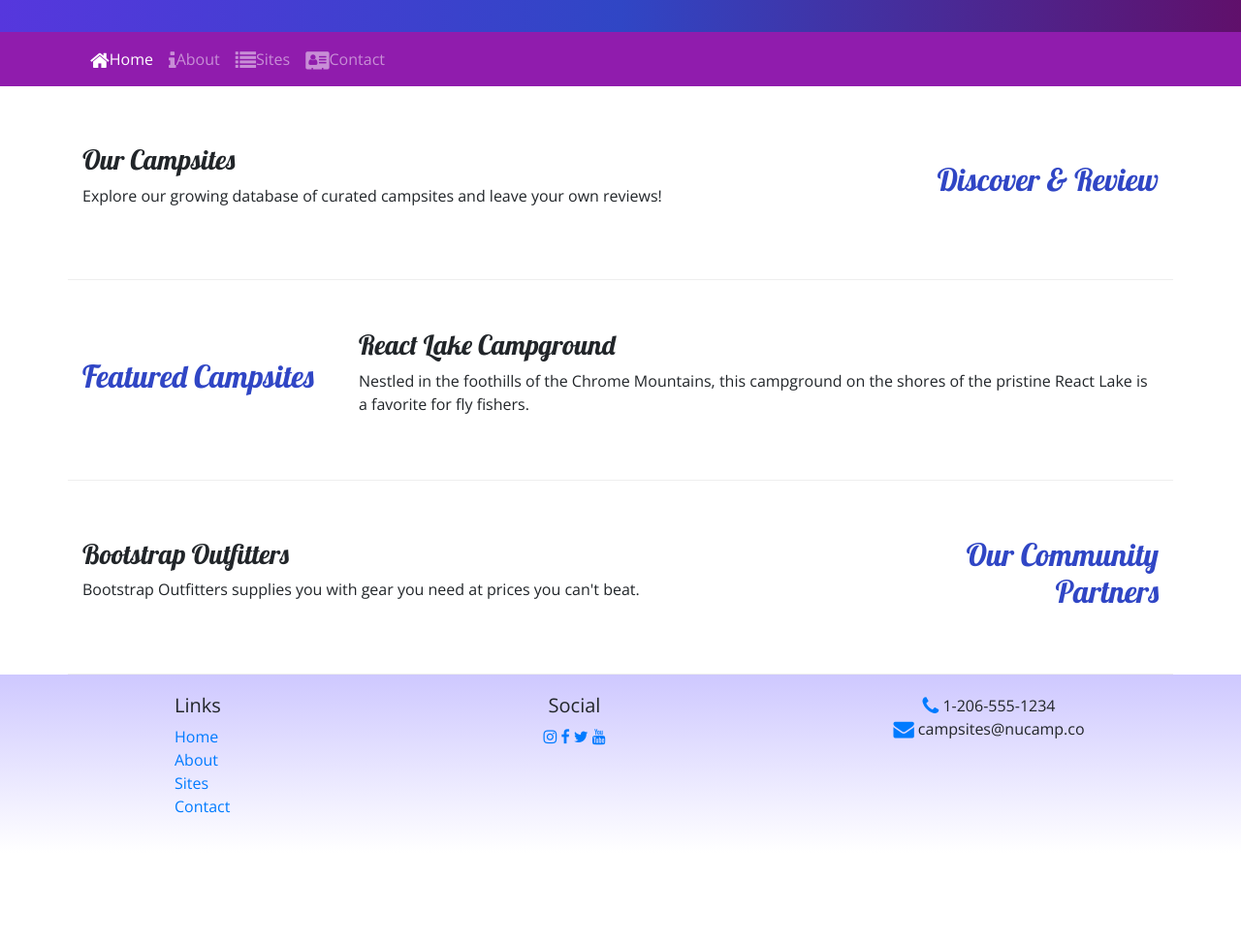
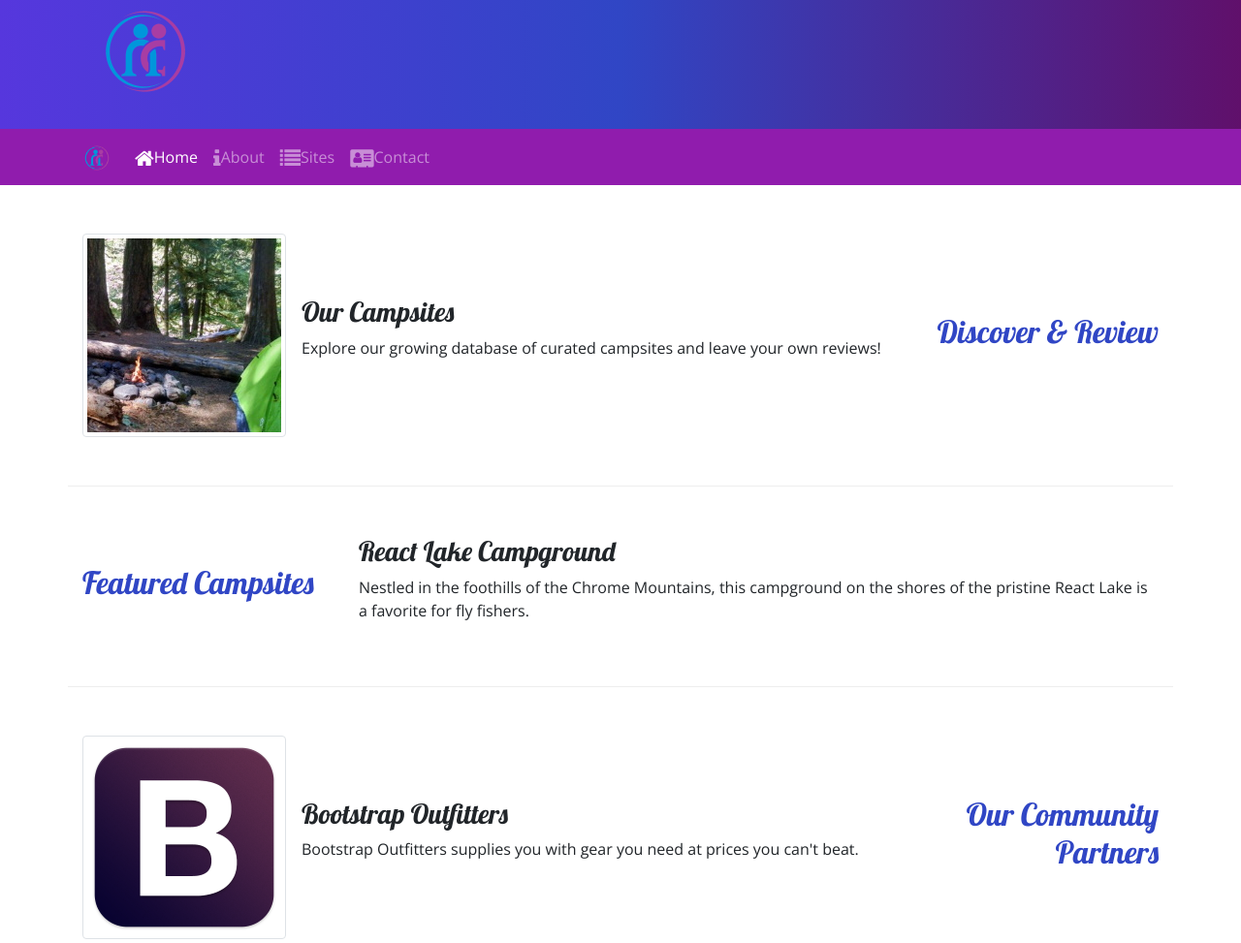
Before and after one commit to oanhbui/nucampsites, a website: page index.html in a window 1280 px wide. Shown: the part 129-1102 px from the top of the page at 97% size. Before the commit the page ends 1009 px from the top, so only its background shows below. Drawn offline with nearby package versions, Linux system fonts and the light colour scheme.

Commit message:
Images and Media

```diff
--- a/index.html
+++ b/index.html
@@ -27,12 +27,16 @@
                     <h2>a better way to camp</h2>
                 </div>
             </div>
+            <div class="col-4 col-sm-3 col-md-2 align-self-center">
+                <img src="img/logo.png" class="img-fluid" />
+            </div>
         </div>
     </header>
 
     <nav class="navbar navbar-expand-sm navbar-dark sticky-top">
         <div class="container">
-            <button class="navbar-toggler ml-auto" type="button" data-toggle="collapse" data-target="nucampNavbar">
+            <a class="navbar-brand" href="#"><img src="img/logo.png" height="30" width="30" /></a>
+            <button class="navbar-toggler" type="button" data-toggle="collapse" data-target="#nucampNavbar">
                 <span class="navbar-toggler-icon"></span>
             </button>
             <div class="collapse navbar-collapse" id="nucampNavbar">
@@ -52,8 +56,13 @@
                 <h2 class="text-sm-right">Discover & Review</h2>
             </div>
             <div class="col">
-                <h3>Our Campsites</h3>
-                <p class="d-none d-sm-block">Explore our growing database of curated campsites and leave your own reviews!</p>
+                <div class="media">
+                    <img class="d-flex mr-3 img-thumbnail" src="img/breadcrumb-trail-thumb.jpg" alt="Breadcrumb Trail"./>
+                    <div class="media-body align-self-center">
+                        <h3>Our Campsites</h3>
+                        <p class="d-none d-sm-block">Explore our growing database of curated campsites and leave your own reviews!</p>
+                    </div>
+                </div>
             </div>
         </div>
 
@@ -72,8 +81,13 @@
                 <h2 class="text-sm-right">Our Community Partners</h2>
             </div>
             <div class="col">
-                <h3>Bootstrap Outfitters</h3>
-                <p class="d-none d-sm-block">Bootstrap Outfitters supplies you with gear you need at prices you can't beat.</p>
+                <div class="media">
+                    <img class="d-flex mr-3 img-thumbnail" src="img/bootstrap-thumb.png" alt="Bootstrap Outfitters" />
+                    <div class="media-body align-self-center">
+                        <h3>Bootstrap Outfitters</h3>
+                        <p class="d-none d-sm-block">Bootstrap Outfitters supplies you with gear you need at prices you can't beat.</p>
+                    </div>
+                </div>
             </div>
         </div>
     </div>
```
Also changed, not shown: aboutus.html (+4 -0 lines), contactus.html (+5 -1 lines), img/bootstrap-thumb.png (added), img/breadcrumb-trail-thumb.jpg (added), img/breadcrumb-trail.jpg (added), img/chrome-river-thumb.jpg (added), img/chrome-river.jpg (added), img/logo.png (added), img/react-lake-thumb.jpg (added), img/react-lake.jpg (added), 2 other files.
